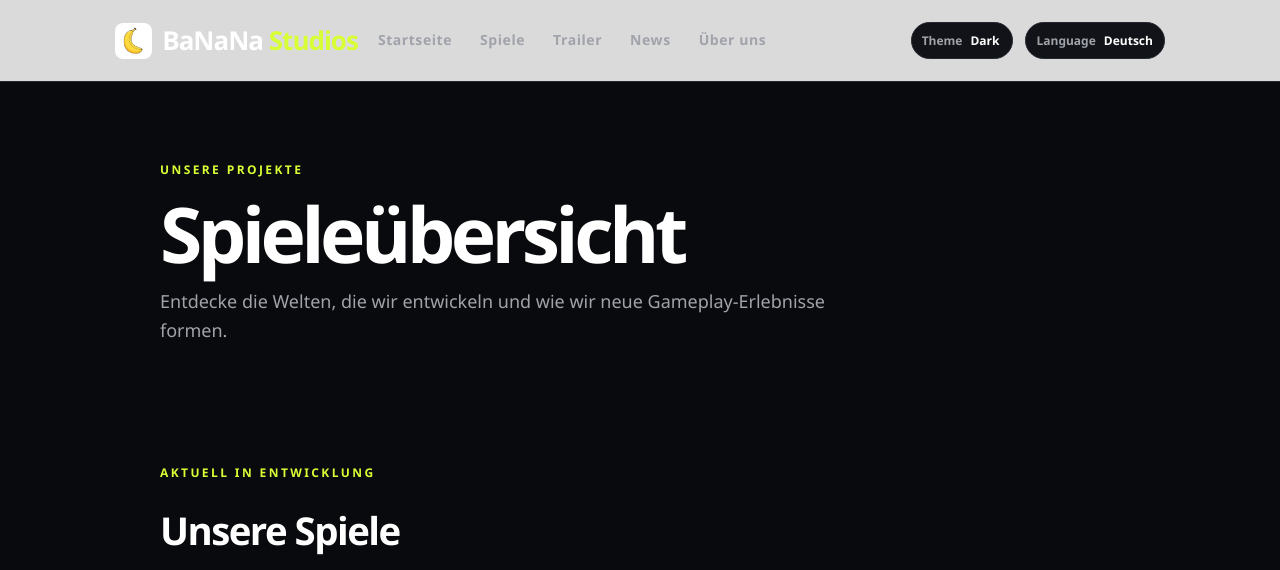
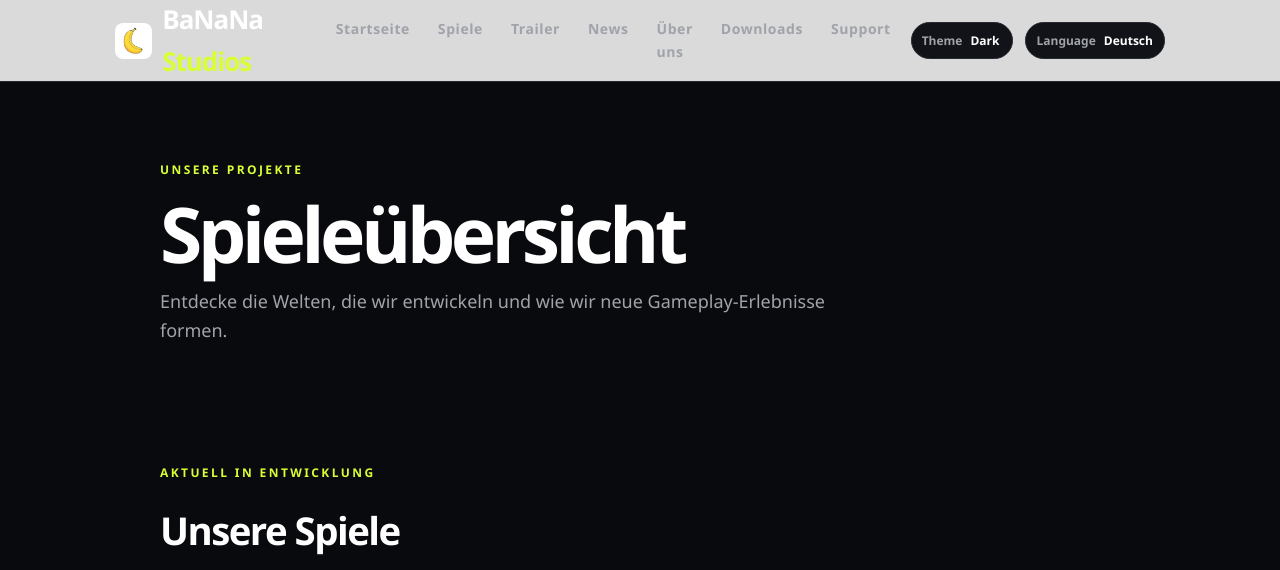
Before and after one commit to BaNaNaStudios-dev/BaNaNaStudios.de, a plain HTML site: page games.html in a window 1280 px wide. Shown: the top 570 px of the page. Drawn offline with Linux system fonts and the light colour scheme.

Commit message:
Update navigation with new Downloads and Support links
Added links for Downloads and Support pages in the navigation.

```diff
--- a/games.html
+++ b/games.html
@@ -25,6 +25,8 @@
         <a href="trailers.html" data-i18n="nav.trailers">Trailers</a>
         <a href="news.html" data-i18n="nav.news">News</a>
         <a href="about.html" data-i18n="nav.about">About</a>
+        <a href="downloads.html" data-i18n="nav.downloads">Downloads</a>
+        <a href="support.html" data-i18n="nav.support">Support</a>
     </nav>
 
     <div class="header-tools">
```
